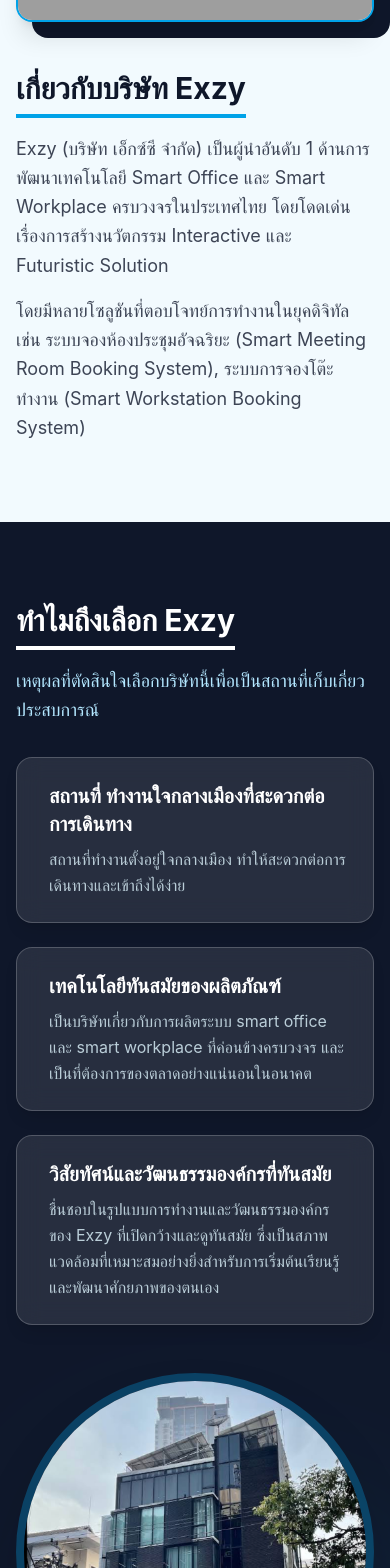
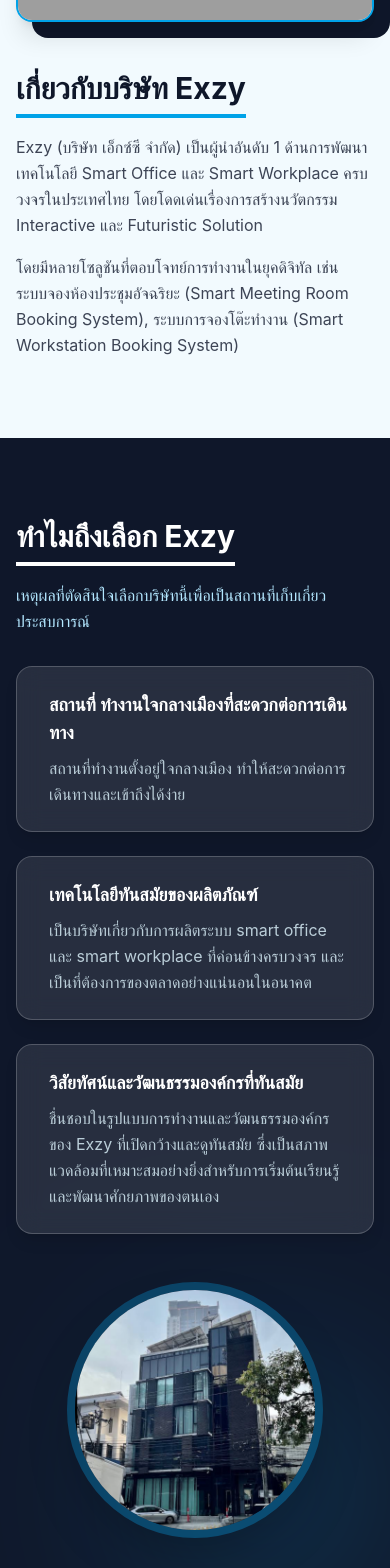
Before and after one commit to Tanakorn12345/Exzy-internreview, a React (Vite) app: page / in a window 390 px wide. Shown: the part 1260-2828 px from the top of the page. Built offline with nearby package versions, Linux system fonts and the light colour scheme; grey boxes are pictures that could not be loaded.

Commit message:
fix responsive

```diff
--- a/src/sections/About.jsx
+++ b/src/sections/About.jsx
@@ -10,16 +10,16 @@ const About = () => {
             <div className="absolute inset-0 bg-dark-500 rounded-2xl transform translate-x-4 translate-y-4 transition-transform group-hover:translate-x-2 group-hover:translate-y-2"></div>
             <div className="aspect-video bg-white rounded-2xl shadow-xl flex items-center justify-center border-2 border-primary-500 relative z-10 overflow-hidden">
               <div className="absolute inset-0 bg-primary-500/10 opacity-0 group-hover:opacity-100 transition-opacity duration-500"></div>
-              <img src={insideOffice} alt="Exzy Office" className="object-cover w-full h-full" />
+              <img src={insideOffice} alt="Exzy Office" className="object-cover w-full h-full transition-transform duration-700 group-hover:scale-110" />
             </div>
           </div>
           <div className="w-full md:w-1/2">
             <h2 className="text-3xl font-bold text-dark-500 mb-4 inline-block border-b-4 border-primary-500 pb-2">เกี่ยวกับบริษัท Exzy</h2>
 
-            <p className="text-lg text-dark-500/80 mb-4 leading-relaxed">
+            <p className="text-base text-dark-500/80 mb-4 leading-relaxed">
               Exzy (บริษัท เอ็กซ์ซี จำกัด) เป็นผู้นำอันดับ 1 ด้านการพัฒนาเทคโนโลยี Smart Office และ Smart Workplace ครบวงจรในประเทศไทย โดยโดดเด่นเรื่องการสร้างนวัตกรรม Interactive และ Futuristic Solution
             </p>
-            <p className="text-lg text-dark-500/80 leading-relaxed">
+            <p className="text-base text-dark-500/80 leading-relaxed">
              โดยมีหลายโซลูชันที่ตอบโจทย์การทำงานในยุคดิจิทัล เช่น ระบบจองห้องประชุมอัจฉริยะ (Smart Meeting Room Booking System), ระบบการจองโต๊ะทำงาน (Smart Workstation Booking System)
             </p>
           </div>
--- a/src/sections/Conclusion.jsx
+++ b/src/sections/Conclusion.jsx
@@ -10,10 +10,10 @@ const Conclusion = () => {
 
       <div className="max-w-4xl mx-auto px-4 sm:px-6 lg:px-8 relative z-10 text-center">
         <Quote className="w-16 h-16 text-primary-500 mx-auto mb-8 opacity-40" />
-        <h2 className="text-3xl md:text-4xl font-bold mb-8 leading-tight text-dark-500">
-          "ประสบการณ์จากการได้ลงมือทำและแก้ปัญหาหน้างานจริง"
+        <h2 className="text-2xl md:text-3xl font-bold mb-8 leading-tight text-dark-500">
+          "ประสบการณ์ที่คุ้มค่า คือการได้ลงมือทำและแก้ปัญหาหน้างานจริง"
         </h2>
-        <p className="text-xl text-dark-500/80 leading-relaxed mb-12 max-w-3xl mx-auto">
+        <p className="text-lg text-dark-500/80 leading-relaxed mb-12 max-w-3xl mx-auto">
           การฝึกงานตำแหน่ง IT Support ที่ Exzy ให้ประสบการณ์ที่ดีมากครับ ผมได้เรียนรู้ตั้งแต่ระบบ Smart Office สมัยใหม่ การดูแลฮาร์ดแวร์ ไปจนถึงการลงพื้นที่หน้างานจริงร่วมกับพี่เลี้ยง และความเป็นกันเองภายในทีม นอกจากทักษะการใช้ Tools ต่างๆ ที่เพิ่มขึ้นแล้ว ยังได้พัฒนาทักษะการสื่อสารและการปรับตัว (Soft Skills) อีกด้วย สิ่งที่ประทับใจที่สุดคือวัฒนธรรมองค์กรที่เปิดกว้างและพี่ ที่คอยสอนงานอย่างเป็นกันเอง
         </p>
 
--- a/src/sections/Duties.jsx
+++ b/src/sections/Duties.jsx
@@ -35,7 +35,7 @@ const Duties = () => {
       <div className="max-w-7xl mx-auto px-4 sm:px-6 lg:px-8 relative z-10">
         <div className="text-center mb-16">
           <h2 className="text-3xl font-bold text-dark-500 mb-4 inline-block border-b-4 border-primary-500 pb-2">หน้าที่ความรับผิดชอบ (Duties)</h2>
-          <p className="text-lg text-dark-500/80 max-w-2xl mx-auto mt-4">
+          <p className="text-base text-dark-500/80 max-w-2xl mx-auto mt-4">
             งานหลักๆ ที่ได้รับมอบหมายในฐานะ IT Support Intern
           </p>
         </div>
--- a/src/sections/Skills.jsx
+++ b/src/sections/Skills.jsx
@@ -17,7 +17,7 @@ const Skills = () => {
           <div className="w-full md:w-1/3">
             <h2 className="text-3xl font-bold text-dark-500 mb-4 inline-block border-b-4 border-primary-500 pb-2">ทักษะที่ได้รับ (Skills)</h2>
 
-            <p className="text-lg text-dark-500/80 mb-6 leading-relaxed">
+            <p className="text-base text-dark-500/80 mb-6 leading-relaxed">
               จากการลงพื้นที่จริงและจัดทำคลังข้อมูลของบริษัท ทำให้มีความเข้าใจในระบบ Smart Office มากขึ้น ได้เรียนรู้การใช้เครื่องมือ (Tools) ต่างๆ รวมถึงได้พัฒนา Soft Skills ด้านการสื่อสารและการแก้ปัญหาเฉพาะหน้า
             </p>
           </div>
--- a/src/sections/WhyExzy.jsx
+++ b/src/sections/WhyExzy.jsx
@@ -11,7 +11,7 @@ const WhyExzy = () => {
           <div className="w-full lg:w-1/2">
             <h2 className="text-3xl font-bold text-white mb-4 inline-block border-b-4 border-white-500 pb-2">ทำไมถึงเลือก Exzy</h2>
 
-            <p className="text-lg text-primary-100 mb-8 leading-relaxed">
+            <p className="text-base text-primary-100 mb-8 leading-relaxed">
               เหตุผลที่ตัดสินใจเลือกบริษัทนี้เพื่อเป็นสถานที่เก็บเกี่ยวประสบการณ์
             </p>
 
@@ -19,7 +19,7 @@ const WhyExzy = () => {
                 {/* Reason 1 */}
                 <div className="bg-white/10 backdrop-blur-md p-6 rounded-2xl shadow-lg border border-white/20 relative overflow-hidden group hover:border-primary-400 hover:bg-white/15 transition-all">
                    <div className="absolute top-0 left-0 w-2 h-full bg-primary-400 group-hover:w-3 transition-all"></div>
-                   <h3 className="text-xl font-bold text-white mb-2 ml-2">สถานที่
+                   <h3 className="text-lg font-bold text-white mb-2 ml-2">สถานที่
                     ทำงานใจกลางเมืองที่สะดวกต่อการเดินทาง
                    </h3>
                    <p className="text-primary-50/80 leading-relaxed ml-2">
@@ -30,7 +30,7 @@ const WhyExzy = () => {
                 {/* Reason 2 */}
                 <div className="bg-white/10 backdrop-blur-md p-6 rounded-2xl shadow-lg border border-white/20 relative overflow-hidden group hover:border-primary-400 hover:bg-white/15 transition-all">
                    <div className="absolute top-0 left-0 w-2 h-full bg-primary-400 group-hover:w-3 transition-all"></div>
-                   <h3 className="text-xl font-bold text-white mb-2 ml-2">เทคโนโลยีทันสมัยของผลิตภัณฑ์</h3>
+                   <h3 className="text-lg font-bold text-white mb-2 ml-2">เทคโนโลยีทันสมัยของผลิตภัณฑ์</h3>
                    <p className="text-primary-50/80 leading-relaxed ml-2">
                       เป็นบริษัทเกี่ยวกับการผลิตระบบ smart office และ smart workplace ที่ค่อนข้างครบวงจร และเป็นที่ต้องการของตลาดอย่างแน่นอนในอนาคต
                    </p>
@@ -38,7 +38,7 @@ const WhyExzy = () => {
                 {/* Reason 3 */}
                 <div className="bg-white/10 backdrop-blur-md p-6 rounded-2xl shadow-lg border border-white/20 relative overflow-hidden group hover:border-primary-400 hover:bg-white/15 transition-all">
                    <div className="absolute top-0 left-0 w-2 h-full bg-primary-400 group-hover:w-3 transition-all"></div>
-                   <h3 className="text-xl font-bold text-white mb-2 ml-2">วิสัยทัศน์และวัฒนธรรมองค์กรที่ทันสมัย</h3>
+                   <h3 className="text-lg font-bold text-white mb-2 ml-2">วิสัยทัศน์และวัฒนธรรมองค์กรที่ทันสมัย</h3>
                    <p className="text-primary-50/80 leading-relaxed ml-2">
                       ชื่นชอบในรูปแบบการทำงานและวัฒนธรรมองค์กรของ Exzy ที่เปิดกว้างและดูทันสมัย ซึ่งเป็นสภาพแวดล้อมที่เหมาะสมอย่างยิ่งสำหรับการเริ่มต้นเรียนรู้และพัฒนาศักยภาพของตนเอง
                    </p>
@@ -47,7 +47,7 @@ const WhyExzy = () => {
           </div>
 
           <div className="w-full lg:w-1/2 flex justify-center lg:justify-end lg:pl-8">
-             <div className="w-full max-w-md aspect-square bg-dark-400 rounded-full border-8 border-primary-500/30 shadow-2xl relative overflow-hidden group">
+             <div className="w-64 h-64 md:w-80 md:h-80 aspect-square bg-dark-400 rounded-full border-8 border-primary-500/30 shadow-2xl relative overflow-hidden group">
                  <img
                    src={Exzyoffice}
                    alt="Exzy Office"
```
Also changed, not shown: src/sections/Culture.jsx (+5 -5 lines).
